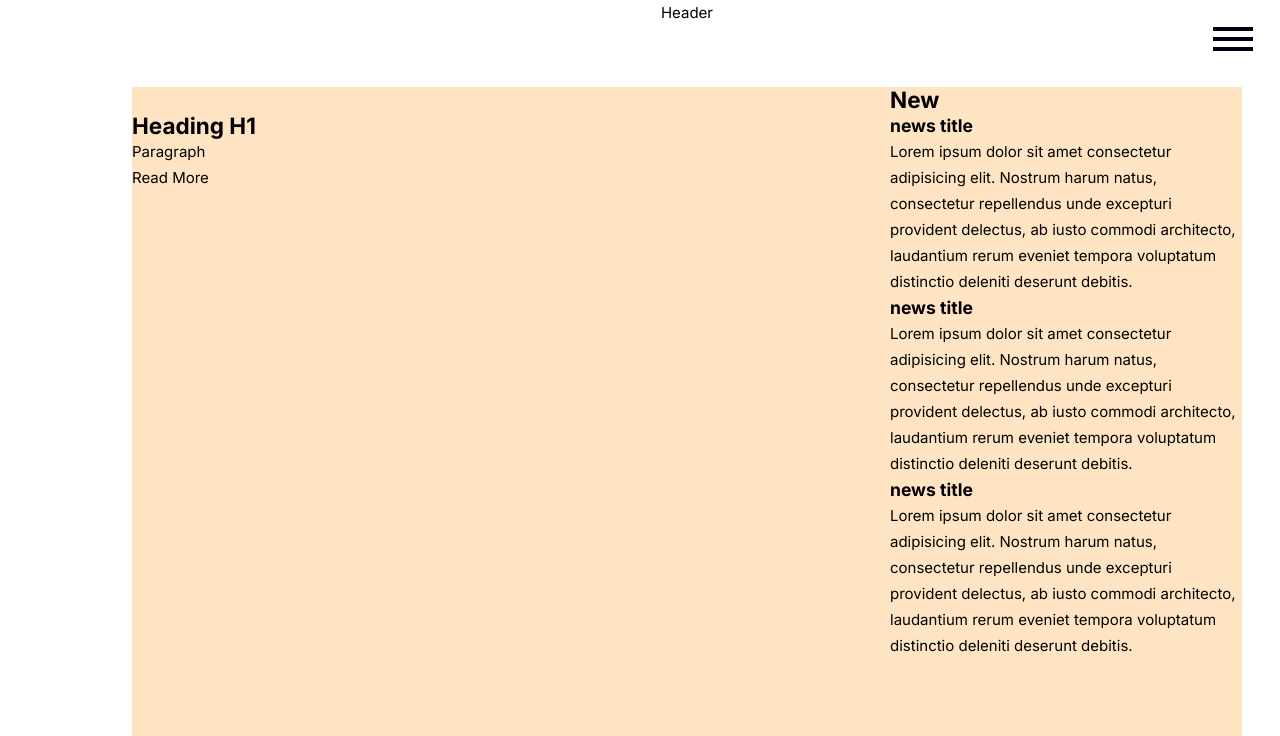
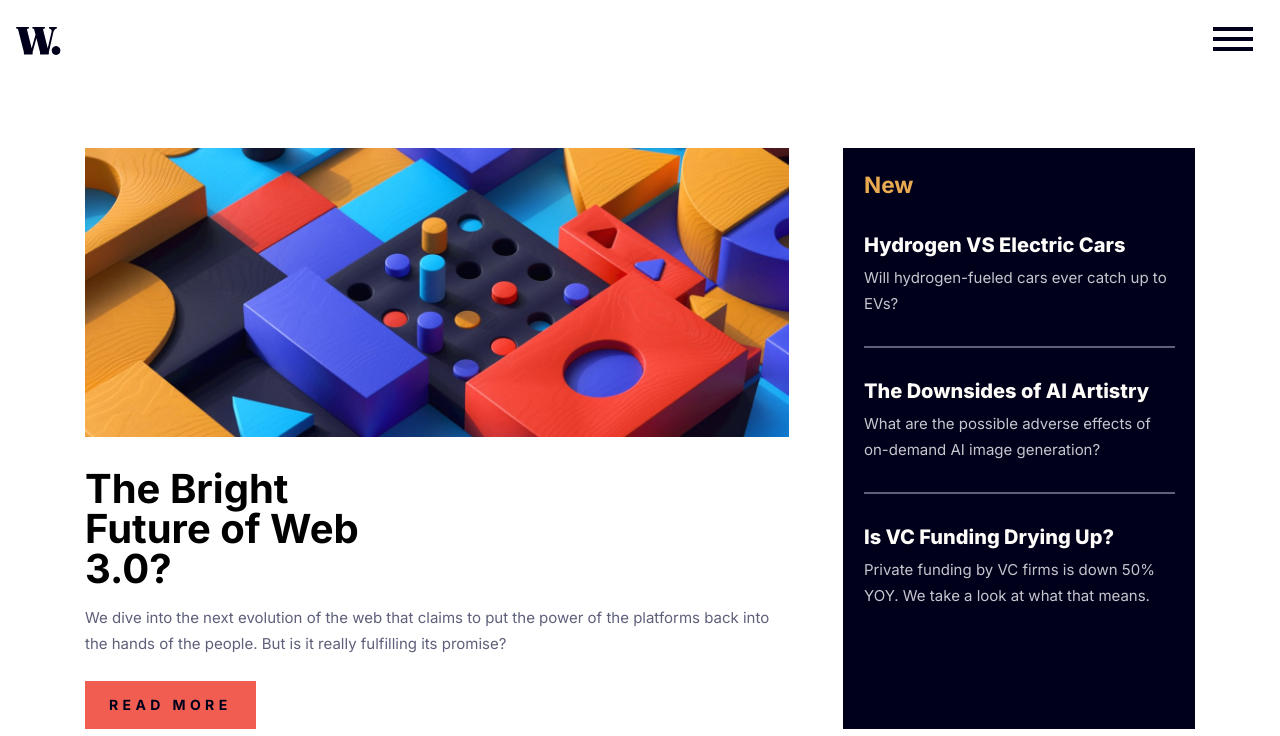
Before and after one commit to juliengDev/News_Homepage, a website built with Vite: page index.html in a window 1280 px wide. Shown: the top 736 px of the page. Built offline with nearby package versions, Linux system fonts and the light colour scheme.

Commit message:
hero and new section done

```diff
--- a/index.html
+++ b/index.html
@@ -24,29 +24,42 @@
         </nav>
       </aside>
     </div>
-    <div class="container">
-      <header class="header">Header</header>
+
+  <header class="header">
+    <img src="./assets/images/logo.svg" alt="logo" class="logo">
+  </header>
+  <main class="container">
     <div class="sectionContainer">
       <section class="sectionContainer__hero">
-          <img src="" alt="">
-          <h1>Heading H1</h1>
-          <p>Paragraph</p>
-          <button>Read More</button>
+        <picture class="sectionContainer__hero__img">
+          <source srcset="./assets/images/image-web-3-desktop.jpg" media="(min-width: 768px)">
+          <source srcset="./assets/images/image-web-3-mobile.jpg" media="(max-width: 375px)">
+          <img src="./assets/images/image-web-3-mobile.jpg" alt="A descriptive text" >
+        </picture>
+        <h1 class="sectionContainer__hero__title">The Bright Future of Web 3.0?</h1>
+        <p class="sectionContainer__hero__txt">We dive into the next evolution of the web that claims to put the power of the platforms back into the hands of the people.
+          But is it really fulfilling its promise?</p>
+        <button class="sectionContainer__hero__btn">Read More</button>
       </section>
       <section class="sectionContainer__news">
-          <h2>New</h2>
-          <div>
-            <h3>news title</h3>
-            <p>Lorem ipsum dolor sit amet consectetur adipisicing elit. Nostrum harum natus, consectetur repellendus unde excepturi provident delectus, ab iusto commodi architecto, laudantium rerum eveniet tempora voluptatum distinctio deleniti deserunt debitis.</p>
+        <h2 class="sectionContainer__news__title">New</h2>
+        <div class="sectionContainer__news__articles">
+          <article class="sectionContainer__news__articles__article">
+            <h3 class="sectionContainer__news__articles__article__title heading-s">Hydrogen VS Electric Cars</h3>
+            <p class="sectionContainer__news__articles__article__txt">Will hydrogen-fueled cars ever catch up to EVs?</p>
+            <hr>
+          </article>
+          <article class="sectionContainer__news__articles__article">
+            <h3 class="sectionContainer__news__articles__article__title heading-s">The Downsides of AI Artistry</h3>
+            <p class="sectionContainer__news__articles__article__txt">What are the possible adverse effects of on-demand AI image generation?</p>
+            <hr>
+          </article>
+          <article class="sectionContainer__news__articles__article">
+            <h3 class="sectionContainer__news__articles__article__title heading-s">Is VC Funding Drying Up?</h3>
+            <p class="sectionContainer__news__articles__article__txt">Private funding by VC firms is down 50% YOY. We take a look at what that means.</p>
+          </article>
         </div>
-          <div>
-            <h3>news title</h3>
-            <p>Lorem ipsum dolor sit amet consectetur adipisicing elit. Nostrum harum natus, consectetur repellendus unde excepturi provident delectus, ab iusto commodi architecto, laudantium rerum eveniet tempora voluptatum distinctio deleniti deserunt debitis.</p>
-          </div>
-          <div>
-            <h3>news title</h3>
-            <p>Lorem ipsum dolor sit amet consectetur adipisicing elit. Nostrum harum natus, consectetur repellendus unde excepturi provident delectus, ab iusto commodi architecto, laudantium rerum eveniet tempora voluptatum distinctio deleniti deserunt debitis.</p>
-          </div>
+
       </section>
       <section class="sectionContainer__articles">
         <div class="article">
@@ -69,13 +82,13 @@
         </div>
       </section>
     </div>
-    </div>
-  </div>
+  </main>
   <footer class="attribution">
     Challenge by <a class="attribution__credit" href="https://www.frontendmentor.io?ref=challenge"
       target="_blank">Frontend Mentor</a>.
     Coded by <a class="attribution__credit" href="https://www.frontendmentor.io/profile/juliengDev">Julien Gilbert</a>.
   </footer>
+</div>
   <script type="module"  src="/src/main.ts"></script>
 </body>
 </html>
--- a/src/scss/base/_utilities.scss
+++ b/src/scss/base/_utilities.scss
@@ -76,13 +76,12 @@ button {
   align-items: center;
 }
 .sectionContainer {
-  background-color: bisque;
   display: grid;
   grid-template-columns: 1fr;
   grid-gap: 6.4rem;
   width: 100%;
   max-width: 37.5rem;
-  margin: 3.2rem 2.8rem 7.5rem;
+
 
   @include respond(tab-port) {
     max-width: 111rem;
@@ -120,3 +119,11 @@ button {
   height: 100vh;
   z-index: 1000;
 }
+
+
+picture, img {
+  display: block;
+  max-width: 100%;
+  height: auto;
+  margin: 0 auto;
+}
--- a/src/scss/components/_burgerMenu.scss
+++ b/src/scss/components/_burgerMenu.scss
@@ -29,10 +29,10 @@
 
 }
 
-.hamburger-menu:has(input:checked) {
-  // background-color: var(--background);
-  // color: var(--background);
-}
+// .hamburger-menu:has(input:checked) {
+//   background-color: var(--background);
+//   color: var(--background);
+// }
 
 .hamburger-menu:has(input:focus-visible)::before,
 .hamburger-menu:has(input:focus-visible)::after,
@@ -121,8 +121,10 @@
 }
 
 .container {
-  padding-left: calc(var(--hamburger-margin) * 2 + var(--bar-width));
+  // padding-left: calc(var(--hamburger-margin) * 2 + var(--bar-width));
+  margin: 0 auto;
   min-height: 100vh;
   position: relative;
   transition: padding-left var(--animation-timing);
+  margin: 3.2rem 1.6rem 7.5rem;
 }
--- a/src/scss/pages/_home.scss
+++ b/src/scss/pages/_home.scss
@@ -0,0 +1,75 @@
+.header {
+  width: max-content;
+  display: flex;
+  align-items: center;
+  margin: 2.7rem 1.6rem;
+}
+.logo {
+  width: 4.5rem;
+  height: 2.8rem;
+}
+
+.sectionContainer {
+
+  &__hero {
+    &__img {
+      margin-bottom: 3.2rem;
+    }
+    &__title {
+      max-width: 32rem;
+      font-size: 4rem;
+      font-weight: 700;
+      line-height: 40px;
+      margin-bottom: 1.6rem;
+    }
+    &__txt {
+      color : var(--gun-metal);
+      margin-bottom: 2.4rem;
+    }
+    &__btn {
+      display: flex;
+      align-items: center;
+      justify-content: center;
+      text-transform: uppercase;
+      background-color: var(--light-vermillion);
+      color: var(--dark-space);
+      padding: 1.2rem 2.4rem;
+      line-height: 24px;
+      letter-spacing: 4.38px;
+      font-size: 1.4rem;
+      font-weight: bold;
+      transition: background-color 0.3s, color 0.3s;
+
+      &:hover {
+        background-color: var(--yellow);
+        color: var(--almost-white);
+        cursor: pointer;
+      }
+    }
+  }
+  &__news {
+    background-color: var(--dark-space);
+    color: var(--almost-white);
+    &__title {
+      padding: 2.4rem 2.1rem 3.5rem;
+      color: var(--yellow);
+    }
+    &__articles {
+      padding : 0 2rem 2.4rem 2.1rem;
+      &__article {
+        &__title {
+          margin-bottom: 0.8rem;
+
+        }
+        &__txt {
+          margin-bottom: 2.9rem;
+          color: var(--silver);
+        }
+        & hr {
+          border: 0.1rem solid  #5E607A;
+          margin-bottom: 3.1rem;
+        }
+      }
+    }
+  }
+}
```
Also changed, not shown: css/style.css, 1 other file. Lines whose indentation alone changed are shown as unchanged.
